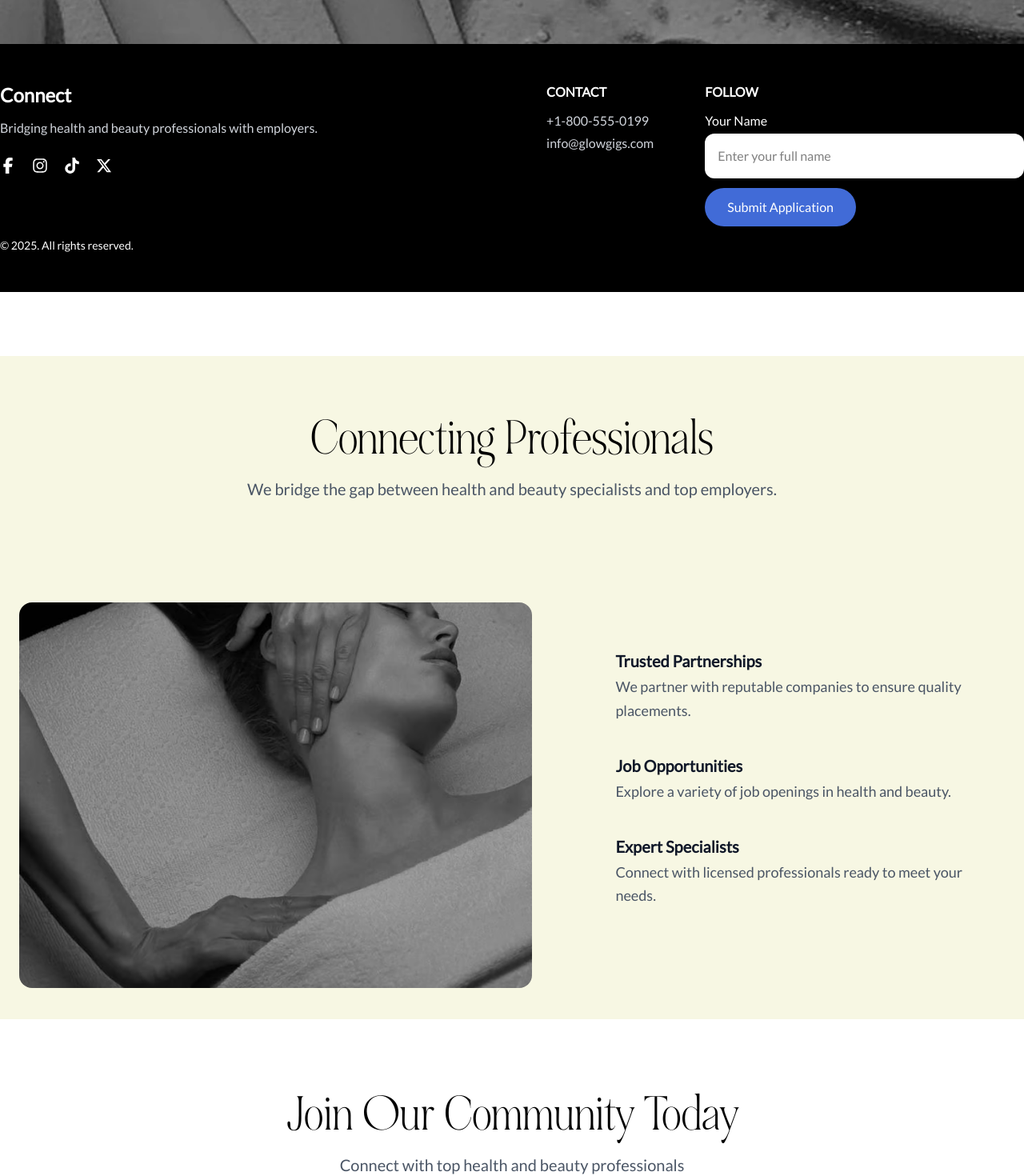
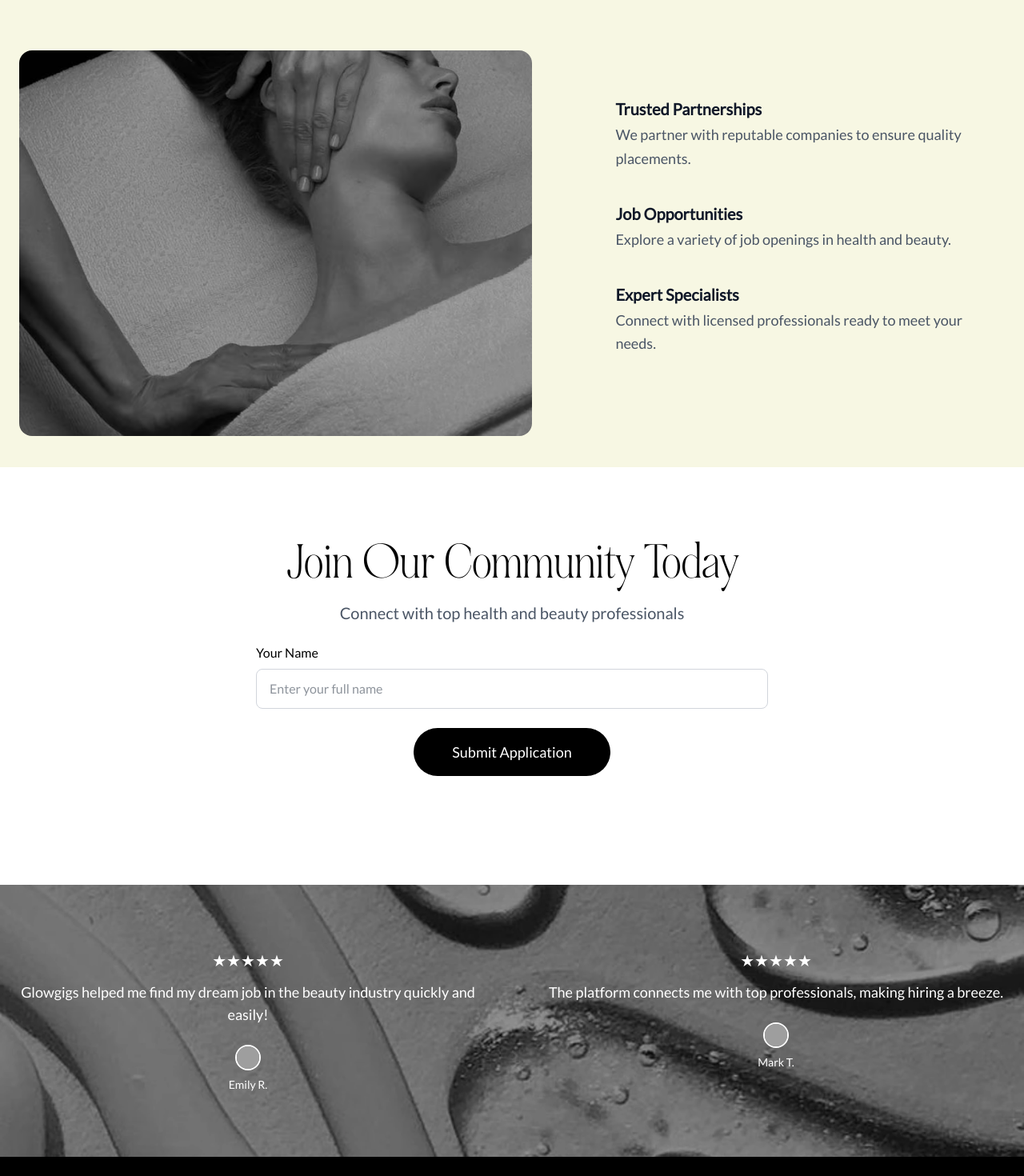
Before and after one commit to code-bd-sana/glowGigs, a Next.js app: page / in a window 1280 px wide. Shown: the part 2360-3830 px from the top of the page at 80% size. Built offline with nearby package versions, Linux system fonts and the light colour scheme; grey boxes are pictures that could not be loaded.

Commit message:
Update page.tsx

```diff
--- a/app/page.tsx
+++ b/app/page.tsx
@@ -14,10 +14,10 @@ export default function Page() {
       <HomeBanner></HomeBanner>
       <FindYourPerfect />
       <OurMission />
+      <ConnectingProfessionals/>
+      <Community/>
       <Testimonials/>
       <Footer/>
-      <ConnectingProfessionals/>
-      <Community/>
     </div>
   );
 }
```
